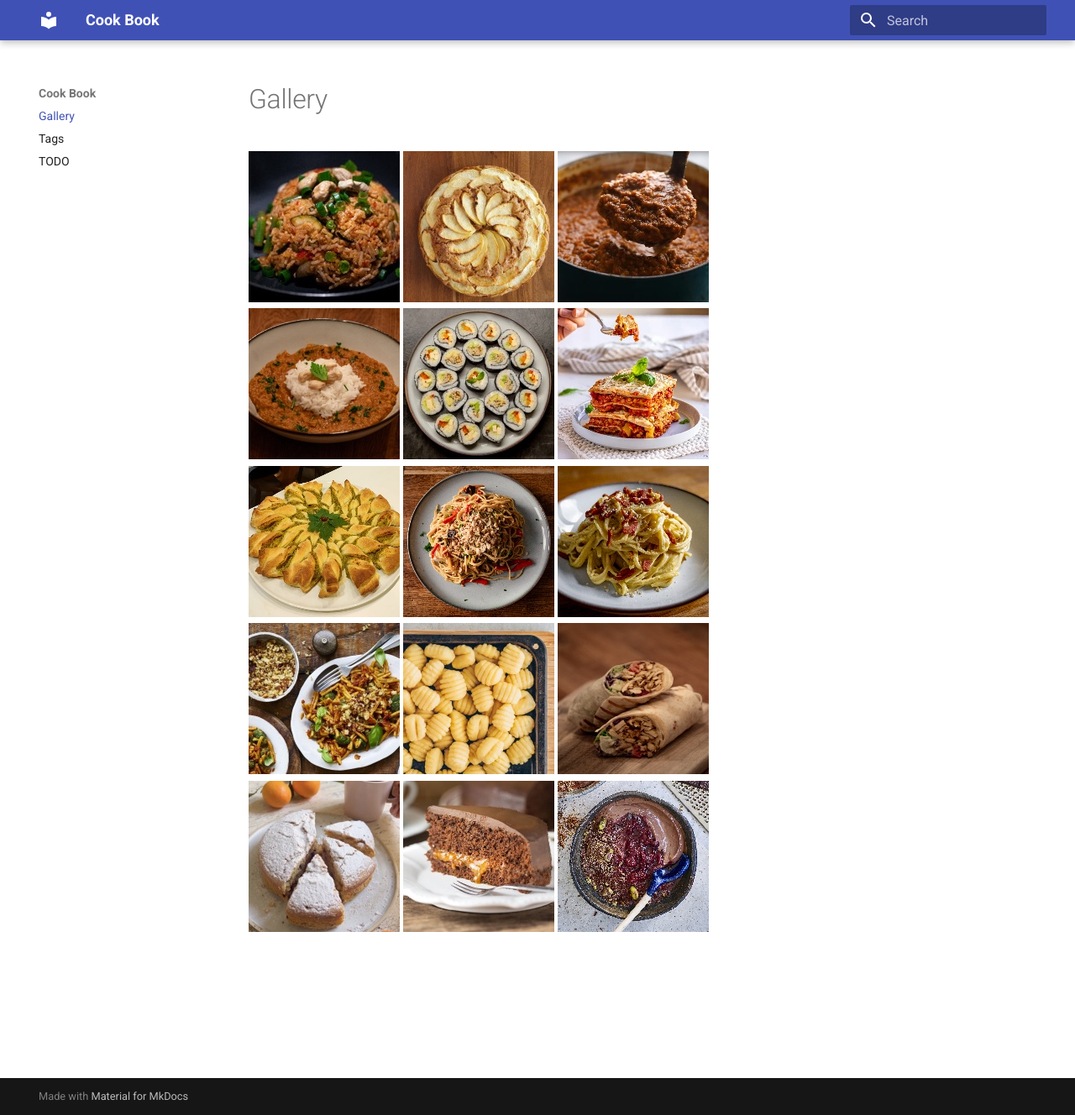
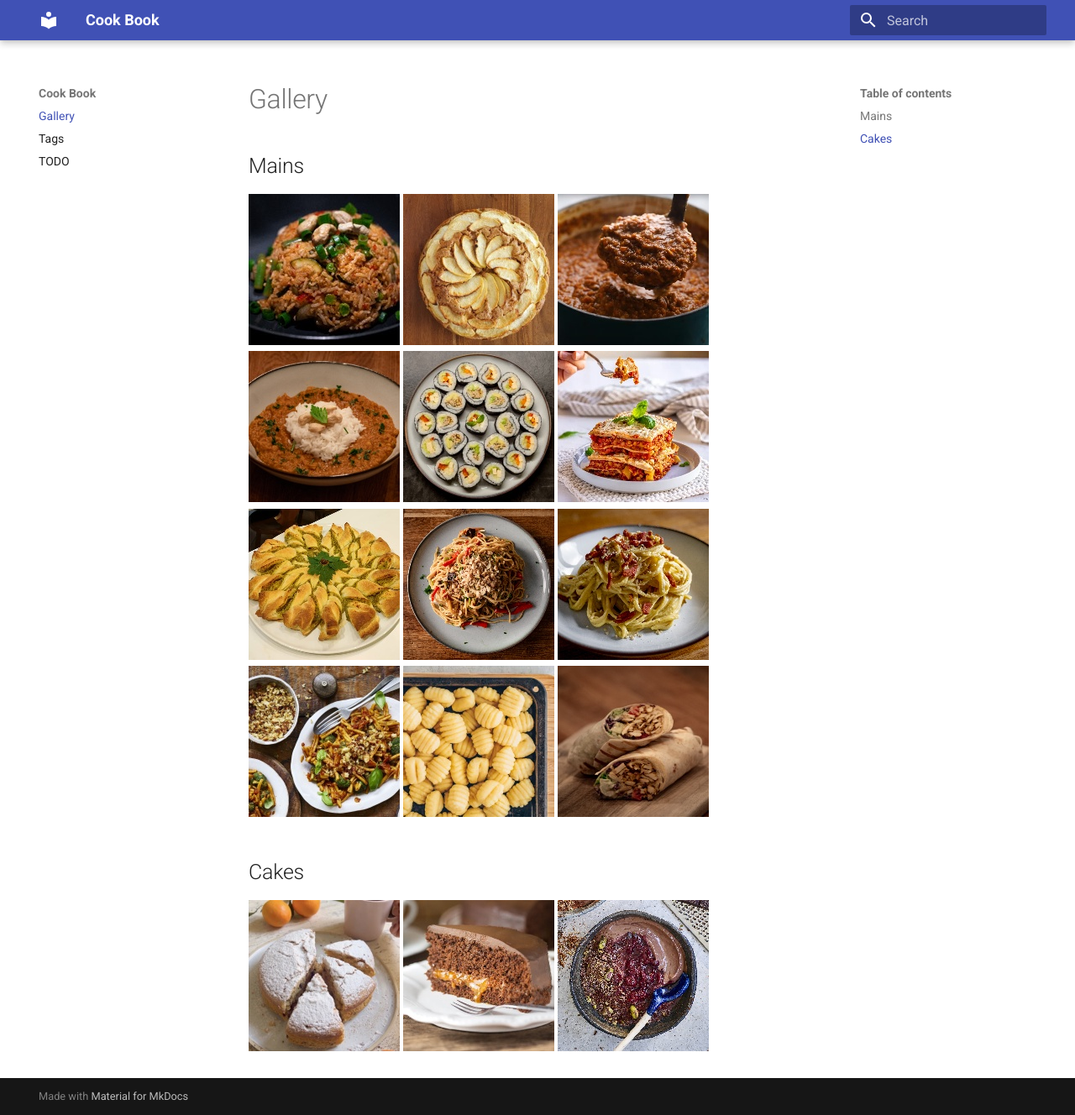
Before and after one commit to gr8jam/cook-book, an MkDocs documentation site: the page built from docs/index.md, in a window 1280 px wide and 1328 px high. Shown: the whole window at 84% size. Built offline with MkDocs 1.6.1 and Material for MkDocs 9.7.7, drawn with Linux system fonts in a browser that asks for light colours.

Commit message:
split by catagory

```diff
--- a/docs/index.md
+++ b/docs/index.md
@@ -1,5 +1,6 @@
 # Gallery
 
+## Mains
 [![](recipes/nasi_goreng/thumbnail.jpg "Nasi Goreng")](recipes/nasi_goreng/index.md)
 [![](recipes/apple_cake/thumbnail.jpg "Apple Cake")](recipes/apple_cake/index.md)
 [![](recipes/ragu/thumbnail.jpg "Ragù")](recipes/ragu/index.md)
@@ -12,6 +13,8 @@
 [![](recipes/sundried_tomato_and_brocolli_penne_pasta/thumbnail.jpg "Sundried Tomato and Brocolli Pasta")](recipes/sundried_tomato_and_brocolli_penne_pasta/index.md)
 [![](recipes/chickpea_gnocchi/thumbnail.jpg "Chickpea Gnocchi")](recipes/chickpea_gnocchi/index.md)
 [![](recipes/kebab/thumbnail.jpg "Kebab")](recipes/kebab/index.md)
+
+## Cakes
 [![](recipes/orange_cake/thumbnail.jpg "Orange Cake")](recipes/orange_cake/index.md)
 [![](recipes/sacher_cake/thumbnail.jpg "Sacher Torte")](recipes/sacher_cake/index.md)
 [![](recipes/chocolate_mouse/thumbnail.jpg "Chocolate Mouse")](recipes/chocolate_mouse/index.md)
```
